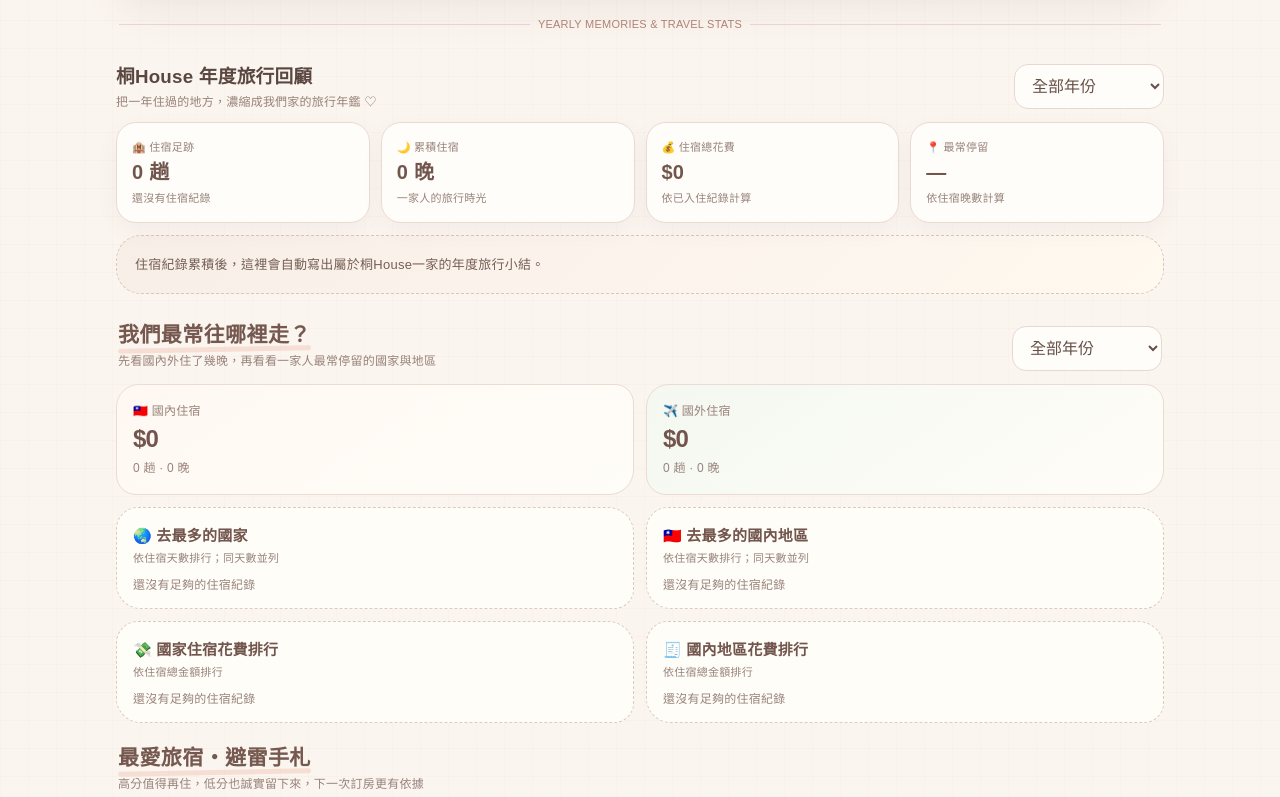
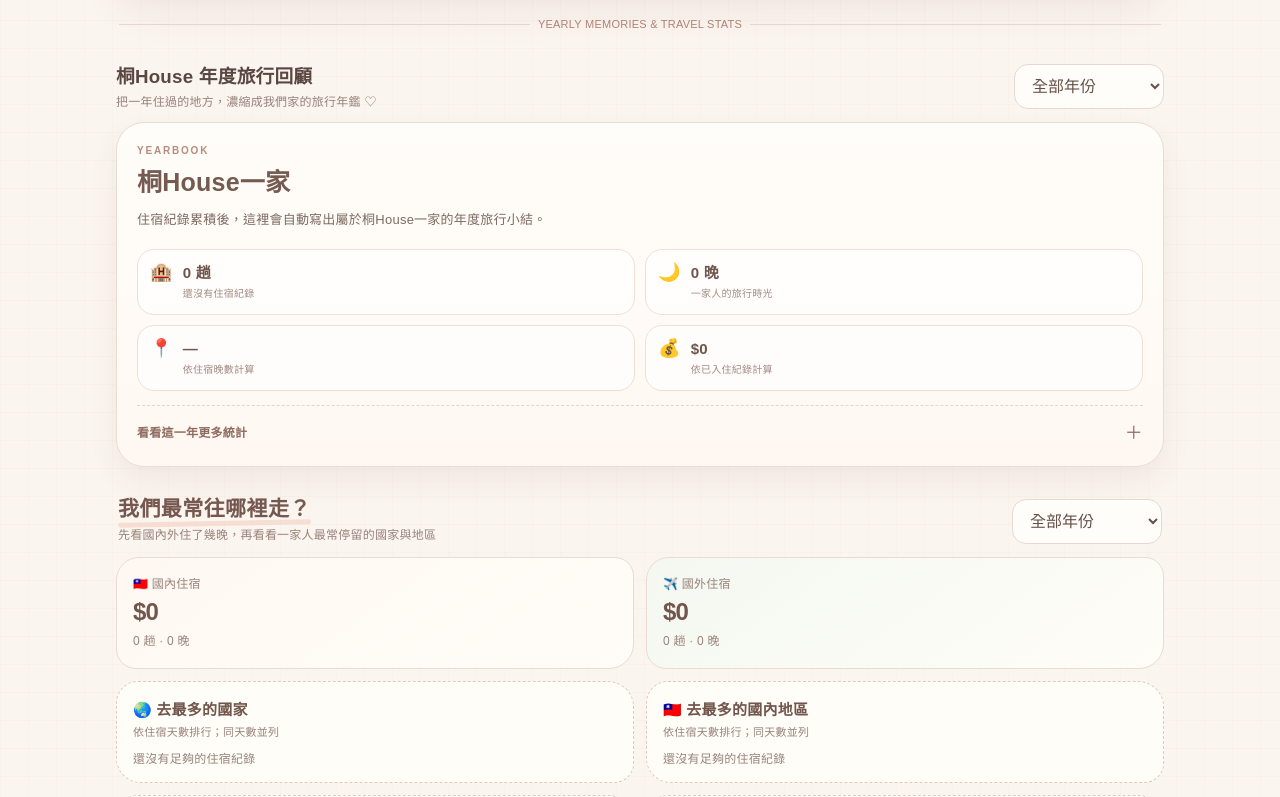
Before and after one commit to seven728119-commits/Family-Diary, a plain HTML site: page index.html in a window 1280 px wide. Shown: the part 1940-2737 px from the top of the page. Drawn offline with Linux system fonts and the light colour scheme; a web font is replaced by a local one.

Commit message:
Add files via upload

```diff
--- a/index.html
+++ b/index.html
@@ -903,7 +903,7 @@
       .form-group.full{grid-column:auto}
     }
 
-    /* v6.5 · rating, review reminder, insights, cute quick row */
+    /* v6.6 · rating, review reminder, insights, cute quick row */
     #dashboardView,#recordsView{scroll-margin-top:18px}
     .filters{grid-template-columns:repeat(5,minmax(0,1fr))}
     .review-reminder{display:flex;align-items:center;gap:12px;margin:0 0 18px;padding:14px 15px;background:linear-gradient(135deg,#fff4dc,#fffaf5);border:1px dashed #e8c98f;border-radius:22px 18px 24px 19px;box-shadow:0 8px 20px rgba(116,83,50,.06)}
@@ -922,7 +922,7 @@
     @keyframes jumpGlow{0%,100%{filter:none}35%{filter:drop-shadow(0 0 12px rgba(217,150,127,.35));transform:translateY(-2px)}}
     @media(max-width:760px){.filters{grid-template-columns:1fr 1fr}.filters #searchInput{grid-column:1/-1}}
 
-    /* === v6.5 年度回顧 / 最愛避雷 / 平均住宿預算 === */
+    /* === v6.6 年度回顧 / 最愛避雷 / 平均住宿預算 === */
     .memory-insight-head{display:flex;align-items:flex-end;justify-content:space-between;gap:12px;margin-top:24px}
     .year-review-grid{display:grid;grid-template-columns:repeat(2,1fr);gap:11px;margin-top:12px}
     .year-review-card{background:#fffdf9;border:1px solid #eadbd2;border-radius:24px 20px 25px 21px;padding:15px;box-shadow:0 8px 22px rgba(114,86,77,.05)}
@@ -944,7 +944,7 @@
     @media(max-width:520px){.budget-grid{grid-template-columns:1fr}.memory-insight-head{align-items:flex-start;flex-direction:column}.memory-insight-head .mini-stat-filter{width:100%}.memory-insight-head select{width:100%}}
 
 
-    /* v6.5 · next-trip focus + handier quick navigation */
+    /* v6.6 · next-trip focus + handier quick navigation */
     html{scroll-padding-top:18px}
     .next-banner.next-trip-card{
       display:block!important;padding:0;overflow:hidden;transform:none;
@@ -998,7 +998,7 @@
 
 
 /* =========================================================
-   v6.5 · visual polish / spacing normalization
+   v6.6 · visual polish / spacing normalization
    Keep the whole app feeling like one family travel journal.
    ========================================================= */
 :root{
@@ -1151,6 +1151,27 @@ textarea.field{min-height:94px}
   .review-reminder-icon{width:38px;height:38px}
 }
 
+
+.yearbook-card{border:1px solid var(--line);background:linear-gradient(180deg,#fffdf9,#fff8f2);border-radius:28px;padding:22px 20px;box-shadow:0 14px 30px rgba(90,64,53,.07)}
+.yearbook-kicker{font-size:10px;font-weight:900;letter-spacing:.18em;color:#b68d7e;margin-bottom:6px}
+.yearbook-title{font-size:25px;font-weight:900;color:#755a51;margin-bottom:10px}
+.yearbook-lead{font-size:13px;line-height:1.8;color:#7d6a62;margin-bottom:18px}
+.yearbook-highlights{display:grid;grid-template-columns:1fr 1fr;gap:10px}
+.yearbook-highlight{display:flex;gap:10px;align-items:flex-start;padding:13px 12px;background:rgba(255,255,255,.72);border:1px solid #eee0d8;border-radius:17px}
+.yearbook-highlight>span{font-size:18px;line-height:1}
+.yearbook-highlight b{display:block;font-size:15px;color:#6f554c;line-height:1.3}
+.yearbook-highlight small{display:block;margin-top:4px;font-size:10px;line-height:1.45;color:#a08a80}
+.yearbook-more{margin-top:14px;border-top:1px dashed #e7d5cb;padding-top:12px}
+.yearbook-more summary{cursor:pointer;list-style:none;font-size:12px;font-weight:800;color:#8f6c60;display:flex;justify-content:space-between;align-items:center}
+.yearbook-more summary::-webkit-details-marker{display:none}
+.yearbook-more summary::after{content:"＋";font-size:18px;font-weight:500}
+.yearbook-more[open] summary::after{content:"−"}
+.yearbook-mini-grid{display:grid;grid-template-columns:1fr 1fr;gap:8px;padding-top:12px}
+.yearbook-mini-grid>div{padding:11px;border-radius:14px;background:#fff;border:1px solid #efe3dc}
+.yearbook-mini-grid span{display:block;font-size:9px;color:#aa9186;margin-bottom:4px}
+.yearbook-mini-grid b{font-size:13px;color:#765c53}
+@media(max-width:390px){.yearbook-card{padding:19px 16px}.yearbook-highlights{grid-template-columns:1fr}}
+
 </style>
 </head>
 <body>
@@ -1250,12 +1271,27 @@ textarea.field{min-height:94px}
 <div class="memory-insight-head">
 <div><h3 style="margin:0">桐House 年度旅行回顧</h3><p style="margin:4px 0 0;color:var(--muted);font-size:12px">把一年住過的地方，濃縮成我們家的旅行年鑑 ♡</p></div>
 <div class="mini-stat-filter"><select class="field" id="annualReviewYear"><option value="">全部年份</option></select></div>
-</div><div class="year-review-grid">
-<div class="year-review-card"><div class="mini">🏨 住宿足跡</div><b id="reviewStayCount">0 趟</b><span id="reviewStaySub">還沒有住宿紀錄</span></div>
-<div class="year-review-card"><div class="mini">🌙 累積住宿</div><b id="reviewNights">0 晚</b><span id="reviewNightSub">一家人的旅行時光</span></div>
-<div class="year-review-card"><div class="mini">💰 住宿總花費</div><b id="reviewAmount">$0</b><span id="reviewAmountSub">依已入住紀錄計算</span></div>
-<div class="year-review-card"><div class="mini">📍 最常停留</div><b id="reviewTopPlace">—</b><span id="reviewTopPlaceSub">依住宿晚數計算</span></div>
-</div><div class="review-story" id="annualReviewStory">住宿紀錄累積後，這裡會自動寫出屬於桐House一家的年度旅行小結。</div><div class="section-head" style="margin-top:22px">
+</div>
+<div class="yearbook-card">
+  <div class="yearbook-kicker">YEARBOOK</div>
+  <div class="yearbook-title" id="yearbookTitle">桐House一家</div>
+  <div class="yearbook-lead" id="annualReviewStory">住宿紀錄累積後，這裡會自動寫出屬於桐House一家的年度旅行小結。</div>
+  <div class="yearbook-highlights">
+    <div class="yearbook-highlight"><span>🏨</span><div><b id="reviewStayCount">0 次住宿</b><small id="reviewStaySub">還沒有住宿紀錄</small></div></div>
+    <div class="yearbook-highlight"><span>🌙</span><div><b id="reviewNights">0 晚</b><small id="reviewNightSub">一家人的旅行時光</small></div></div>
+    <div class="yearbook-highlight"><span>📍</span><div><b id="reviewTopPlace">—</b><small id="reviewTopPlaceSub">依住宿晚數計算</small></div></div>
+    <div class="yearbook-highlight"><span>💰</span><div><b id="reviewAmount">$0</b><small id="reviewAmountSub">依已入住紀錄計算</small></div></div>
+  </div>
+  <details class="yearbook-more">
+    <summary>看看這一年更多統計</summary>
+    <div class="yearbook-mini-grid">
+      <div><span>🌏 國家 / 城市</span><b id="yearbookPlaces">—</b></div>
+      <div><span>⭐ 評分</span><b id="yearbookRating">—</b></div>
+      <div><span>🏨 不同旅宿</span><b id="yearbookHotels">—</b></div>
+      <div><span>💸 平均每晚</span><b id="yearbookAvgNight">—</b></div>
+    </div>
+  </details>
+</div><div class="section-head" style="margin-top:22px">
 <div><h3>我們最常往哪裡走？</h3><p>先看國內外住了幾晚，再看看一家人最常停留的國家與地區</p></div>
 <div class="mini-stat-filter">
 <select class="field" id="travelStatYear"><option value="">全部年份</option></select>
@@ -1347,9 +1383,9 @@ textarea.field{min-height:94px}
 <div class="bar-list" id="barList"></div>
 </div>
 <div class="summary-card wide">
-<div class="label">收藏亮點</div>
+<div class="label">最常回訪</div>
 <div class="value" id="favoriteHotel" style="font-size:19px">尚未有紀錄</div>
-<div class="sub" id="favoriteHotelSub">開始新增第一間飯店吧</div>
+<div class="sub" id="favoriteHotelSub">入住次數最多的旅宿</div>
 </div>
 </div></section><section id="groupsView">
 <div class="section-head">
@@ -2017,7 +2053,9 @@ function renderAnnualInsights(){
     : '住宿紀錄累積後，這裡會自動寫出屬於桐House一家的年度旅行小結。';
 
   const favorites=[...rated].sort((a,b)=>Number(b.rating)-Number(a.rating)||(Number(b.wantReturn)-Number(a.wantReturn))||(b.checkin||'').localeCompare(a.checkin||'')).slice(0,5);
-  $('favoriteRankList').innerHTML=favorites.length?favorites.map((r,i)=>`<div class="hotel-rank-row"><span class="hotel-rank-no">${i+1}</span><span class="hotel-rank-name"><b>${esc(r.hotel)}</b><span>${esc([r.country,r.city].filter(Boolean).join(' · ')||'旅行途中')}${r.wantReturn?' · ♡ 值得再住':''}</span></span><span class="hotel-rank-score">${'★'.repeat(Number(r.rating))} ${r.rating}</span></div>`).join(''):'<div style="color:var(--muted);font-size:12px;padding:8px 0">完成住宿評分後，就會自動產生最愛榜。</div>';
+let favRank=0,favPrevRating=null,favPrevReturn=null;
+const favoriteRows=favorites.map((r,idx)=>{const rr=Number(r.rating),wr=Number(!!r.wantReturn);if(rr!==favPrevRating||wr!==favPrevReturn)favRank=idx+1;favPrevRating=rr;favPrevReturn=wr;return{r,rank:favRank};});
+  $('favoriteRankList').innerHTML=favoriteRows.length?favoriteRows.map(({r,rank})=>`<div class="hotel-rank-row"><span class="hotel-rank-no">${rank}</span><span class="hotel-rank-name"><b>${esc(r.hotel)}</b><span>${esc([r.country,r.city].filter(Boolean).join(' · ')||'旅行途中')}${r.wantReturn?' · ♡ 值得再住':''}</span></span><span class="hotel-rank-score">${'★'.repeat(Number(r.rating))} ${r.rating}</span></div>`).join(''):'<div style="color:var(--muted);font-size:12px;padding:8px 0">完成住宿評分後，就會自動產生最愛榜。</div>';
   const avoids=[...rated].filter(r=>Number(r.rating)<=2).sort((a,b)=>Number(a.rating)-Number(b.rating)||(b.checkin||'').localeCompare(a.checkin||''));
   $('avoidRankList').innerHTML=avoids.length?avoids.slice(0,8).map((r,i)=>`<div class="hotel-rank-row"><span class="hotel-rank-no">${i+1}</span><span class="hotel-rank-name"><b>${esc(r.hotel)}</b><span>${esc([r.country,r.city].filter(Boolean).join(' · ')||'旅行途中')}${r.memo?` · ${esc(String(r.memo).slice(0,24))}${String(r.memo).length>24?'…':''}`:''}</span></span><span class="hotel-rank-score">${'★'.repeat(Number(r.rating))}${'☆'.repeat(5-Number(r.rating))} ${r.rating}</span></div>`).join(''):'<div style="color:var(--muted);font-size:12px;padding:8px 0">目前沒有 1～2 分的避雷紀錄，很棒 ♡</div>';
 
@@ -2531,7 +2569,7 @@ $('clearBtn').onclick=()=>{
   }
 }
 
-// v6.5 one-click backup receiver.
+// v6.6 one-click backup receiver.
 // The exported HTML opens this same deployed app and transfers the complete
 // backup (including compressed photos) via postMessage, avoiding URL-size limits.
 window.addEventListener('message',e=>{
--- a/sw.js
+++ b/sw.js
@@ -1,4 +1,4 @@
-const CACHE='tong-house-family-journal-v6.5-1';
+const CACHE='tong-house-family-journal-v6.6-1';
 const ASSETS=['./manifest.webmanifest','./icons/icon-192.png','./icons/icon-512.png'];
 
 self.addEventListener('install',event=>{
```
Also changed, not shown: 1 other file.
